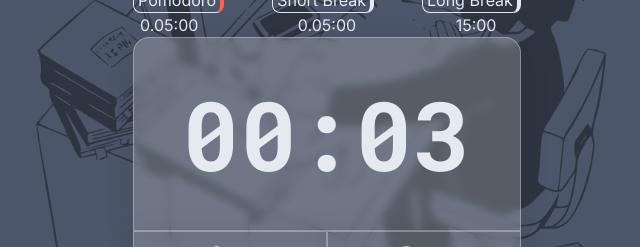
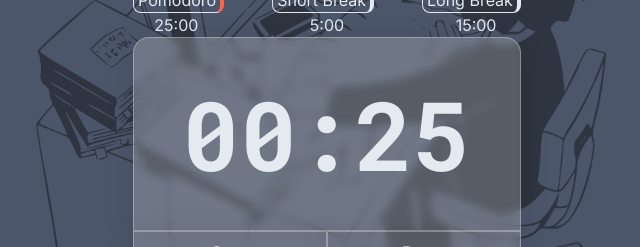
Before and after one commit to gialencar/yapta, a Next.js app: page / in a window 1280 px wide. Shown: the part 290-537 px from the top of the page, without its empty margins (313-953 px from the left). Built offline with nearby package versions, Linux system fonts and the light colour scheme.

Commit message:
refactor: refactor Timer component for cleaner code

```diff
--- a/app/components/Timer.tsx
+++ b/app/components/Timer.tsx
@@ -1,9 +1,10 @@
 import { Roboto_Mono } from 'next/font/google';
-import { useEffect, useState } from 'react';
+import { useCallback, useEffect, useState } from 'react';
 import { useTimerStore } from '../hooks/store';
 import { formatTime } from '../ultils/format-time';
 
 const spaceMono = Roboto_Mono({ weight: '700', subsets: ['latin'] });
+type SessionType = 'work' | 'shortBreak' | 'longBreak';
 
 function Timer() {
   const workDuration = useTimerStore.use.workDuration();
@@ -12,10 +13,9 @@ function Timer() {
 
   const [isRunning, setIsRunning] = useState(false);
   const [sessionLength, setSessionLength] = useState(workDuration * 60);
-  const [timeLeft, setTimeLeft] = useState(0.05 * 60);
-  // const [sessions] = useState(['work', 'shortBreak', 'longBreak']);
-  const [sessions, setSessions] = useState(0);
-  const [currentSessionIndex, setCurrentSessionIndex] = useState(0);
+  const [timeLeft, setTimeLeft] = useState(workDuration);
+  const [session, setSession] = useState<SessionType>('work');
+  const [workSessionsCount, setWorkSessionsCount] = useState(0);
 
   const [audioDom, setAudioDom] = useState<HTMLAudioElement | null>(null);
 
@@ -24,60 +24,61 @@ function Timer() {
     setTimeLeft(sessionLength);
   };
 
+  const switchSession = useCallback(() => {
+    if (session === 'work') {
+      const newWorkSessionsCount = workSessionsCount + 1;
+      setWorkSessionsCount(newWorkSessionsCount);
+      if (newWorkSessionsCount % 4 === 0) {
+        setSession('longBreak');
+        setSessionLength(longBreakDuration /* * 60 */);
+        setTimeLeft(longBreakDuration /* * 60 */);
+      } else {
+        setSession('shortBreak');
+        setSessionLength(shortBreakDuration /* * 60 */);
+        setTimeLeft(shortBreakDuration /* * 60 */);
+      }
+    } else {
+      setSession('work');
+      setSessionLength(workDuration /* * 60 */);
+      setTimeLeft(workDuration /* * 60 */);
+    }
+  }, [longBreakDuration, session, shortBreakDuration, workDuration, workSessionsCount]);
+
   useEffect(() => {
     let timer: NodeJS.Timeout;
 
     if (isRunning && timeLeft > 0) {
       timer = setInterval(() => {
         setTimeLeft((time) => time - 1);
-      }, 1000);
+      }, 50);
     } else if (isRunning && timeLeft === 0) {
-      // setIsRunning(false);
-      audioDom?.play();
-
-      const nextSessionCount = sessions + 1;
-      setSessions(nextSessionCount);
-
-      setTimeLeft(
-        nextSessionCount % 7 === 0
-          ? longBreakDuration * 60
-          : nextSessionCount % 2 === 0
-          ? workDuration * 60
-          : shortBreakDuration * 60,
-      );
-
-      return () => clearInterval(timer);
+      setIsRunning(false);
+      // audioDom?.play();
+      switchSession();
     }
-  }, [
-    audioDom,
-    isRunning,
-    longBreakDuration,
-    sessions,
-    shortBreakDuration,
-    timeLeft,
-    workDuration,
-  ]);
+    return () => clearInterval(timer);
+  }, [audioDom, isRunning, switchSession, timeLeft]);
 
   return (
     <>
       <div className="flex justify-between gap-x-12">
         <span
           className={`text-nordWhite border rounded-lg border-r-4 px-1 ${
-            currentSessionIndex === 0 ? 'border-r-tomato' : 'border-r-nordWhite'
+            session === 'work' ? 'border-r-tomato' : 'border-r-nordWhite'
           }`}
         >
           Pomodoro
         </span>
         <span
           className={`text-nordWhite border rounded-lg border-r-4 px-1 ${
-            currentSessionIndex === 1 ? 'border-r-blue-400' : 'border-r-nordWhite'
+            session === 'shortBreak' ? 'border-r-blue-400' : 'border-r-nordWhite'
           }`}
         >
           Short Break
         </span>
         <span
           className={`text-nordWhite border rounded-lg border-r-4 px-1 ${
-            currentSessionIndex === 2 ? 'border-r-teal-600' : 'border-r-nordWhite'
+            session === 'longBreak' ? 'border-r-teal-600' : 'border-r-nordWhite'
           }`}
         >
           Long Break
--- a/app/hooks/store.ts
+++ b/app/hooks/store.ts
@@ -30,8 +30,8 @@ const createSelectors = <S extends UseBoundStore<StoreApi<object>>>(
 
 export const useTimerStore = createSelectors(
   create<TimerStore>()((set) => ({
-    workDuration: 0.05,
-    shortBreakDuration: 0.05,
+    workDuration: 25,
+    shortBreakDuration: 5,
     longBreakDuration: 15,
     currentSession: 'work',
     setWorkDuration: (duration) => set({ workDuration: duration }),
```
